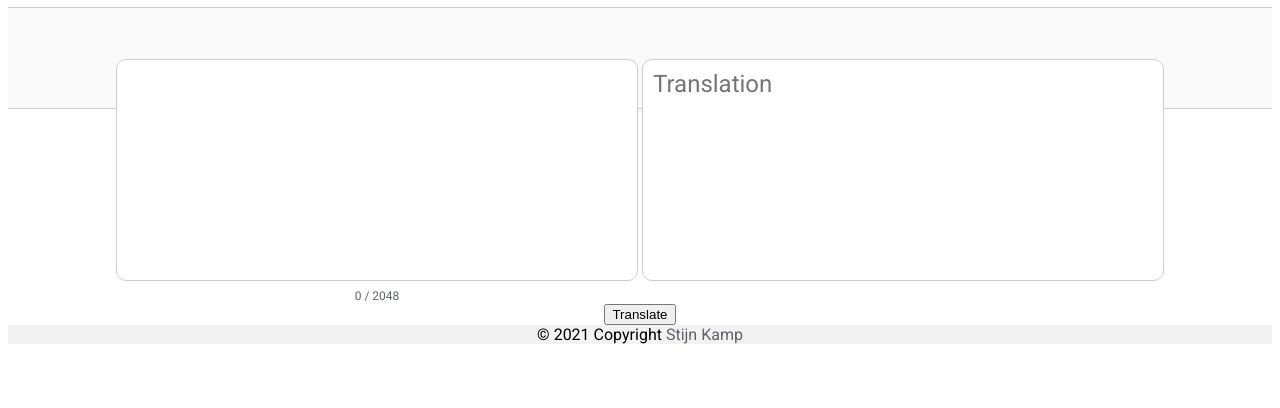
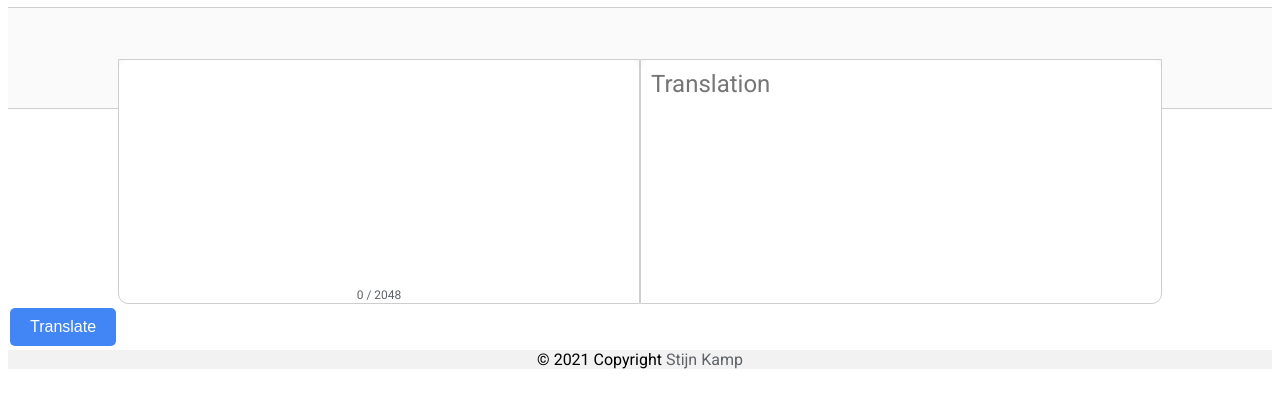
Before and after one commit to Stijn-Kamp/Linguify, a website: page index.html in a window 1280 px wide. Shown: the part 46-454 px from the top of the page. Drawn offline with Linux system fonts and the light colour scheme.

Commit message:
fixed css

```diff
--- a/index.html
+++ b/index.html
@@ -14,15 +14,17 @@
         <div id="background-line"></div>
         <div>
             <div id="main">
-                <div class="text-display">
-                    <textarea wrap="hard" id="txtInput" name="txtInput"></textarea><br>
-                    <label id="lblCharCount"></label>
+                <div class="text-boxes">
+                    <div class="text-display left">
+                        <textarea wrap="hard" id="txtInput" name="txtInput"></textarea><br>
+                        <label id="lblCharCount"></label>
+                    </div>
+                    <div class="text-display right">
+                        <textarea readonly wrap="hard" id="txtOutput" name="txtOutput" placeholder="Translation"></textarea>
+                    </div>
                 </div>
-                <div class="text-display">
-                    <textarea readonly wrap="hard" id="txtOutput" name="txtOutput" placeholder="Translation"></textarea>
-                </div><br>
-                <button onclick="procesText()">Translate</button>
             </div>
+            <button class="button translate" onclick="procesText()">Translate</button>
         </div>
         <div class="alert info">
             <span id="btnClose" class="closebtn">Done</span>
--- a/style.css
+++ b/style.css
@@ -26,6 +26,14 @@ footer {
 }
 
 #main {
+    display: flex;
+    justify-content: center;
+    text-align: center;
+}
+
+.text-boxes {
+    display: flex;
+    justify-content: center;
     text-align: center;
     flex: 1 0 auto;
 }
@@ -33,7 +41,17 @@ footer {
 .text-display {
     display: inline-block;
     vertical-align: top;
+    border: solid 1px #cecece;
 }
+
+.text-display.left {
+    border-radius: 0 0 0 10px;
+}
+
+.text-display.right {
+    border-radius: 0 0 10px 0;
+}
+
 
 a {
     color: #5f6368;
@@ -50,8 +68,13 @@ input[type=text] {
     height: 80px;
 }
 
+
+textarea:focus {
+    outline: none;
+}
+
 textarea {
-    border: 1px solid #cecece;
+    border: none;
     height: 200px;
     width: 500px;
     font-size: 24px;
@@ -78,6 +101,20 @@ textarea {
 #lblCharCount {
     font-size: 12px;
     color: #5f6368;
+}
+
+.button {
+    background-color: #4285f4;
+    border: none;
+    color: white;
+    padding: 10px 20px;
+    text-align: center;
+    text-decoration: none;
+    display: inline-block;
+    font-size: 16px;
+    margin: 4px 2px;
+    cursor: pointer;
+    border-radius: 5px;
 }
 
 /* Alerts */
```
